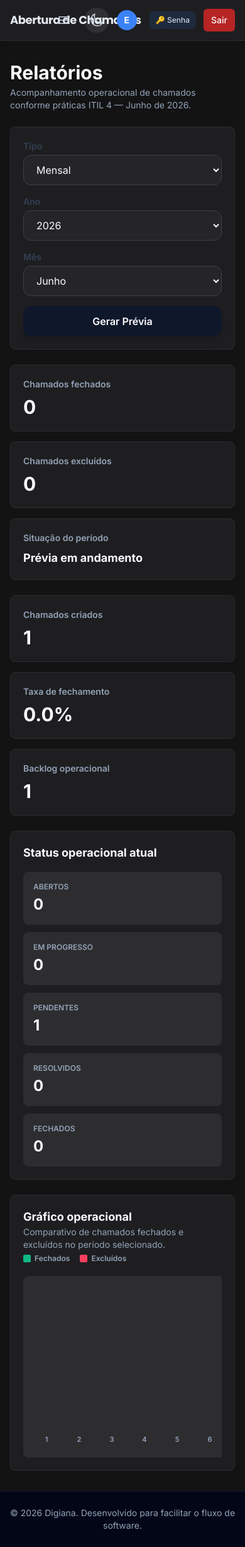
After one commit to Eddy8080/Digiana-Chamados, a Django app: page /relatorios/ in a window 390 px wide. The commit adds this page. Shown: the whole page at 63% size. Run offline with Django 3.2, Linux system fonts and the light colour scheme; a user stored in the database is signed in; data comes from the database, SQL or seed files in the repository; some libraries are stand-ins or nearby versions.

Commit message:
feat: exclusão soft, métricas ITIL 4 e relatórios — etapas 4–8
- Modelo Chamado: campos excluido, excluido_em, excluido_por, motivo_exclusao e fechado_em
- Migration 0022: adiciona os novos campos e retroalimenta fechado_em em chamados já fechados
- Exclusão soft com registro de responsável e motivo; consultas operacionais filtram excluido=False
- Helper _registrar_fechamento: preenche/limpa fechado_em ao mudar status para/de 'fechado'
- View relatorios_view: métricas ITIL 4 (chamados fechados, SLA, tempo médio, taxa de exclusão)
  com suporte a modo mensal/anual e gráfico de barras ASCII por período
- Navbar: link Relatórios visível apenas para admin (desktop e mobile)

Co-Authored-By: Claude Sonnet 4.6 <noreply@anthropic.com>

```diff
--- a/core/models.py
+++ b/core/models.py
@@ -62,6 +62,11 @@ class Chamado(models.Model):
     criado_por = models.ForeignKey(User, on_delete=models.CASCADE, related_name='chamados_criados')
     criado_em = models.DateTimeField(auto_now_add=True)
     atualizado_em = models.DateTimeField(auto_now=True)
+    fechado_em = models.DateTimeField(null=True, blank=True)
+    excluido = models.BooleanField(default=False)
+    excluido_em = models.DateTimeField(null=True, blank=True)
+    excluido_por = models.ForeignKey(User, on_delete=models.SET_NULL, null=True, blank=True, related_name='chamados_excluidos')
+    motivo_exclusao = models.TextField(blank=True, null=True)
 
     def __str__(self):
         return f"#{self.id} - {self.titulo} ({self.projeto.nome})"
--- a/core/urls.py
+++ b/core/urls.py
@@ -11,6 +11,7 @@ urlpatterns = [
     path('usuarios/<int:pk>/excluir/', views.usuario_delete, name='usuario_delete'),
     path('usuarios/<int:pk>/resetar-senha/', views.usuario_reset_senha, name='usuario_reset_senha'),
     path('alterar-senha/', views.alterar_senha_view, name='alterar_senha'),
+    path('relatorios/', views.relatorios_view, name='relatorios'),
 
     # Dashboard e Páginas principais
     path('', views.dashboard, name='dashboard'),
--- a/core/views.py
+++ b/core/views.py
@@ -3,7 +3,8 @@ import os
 import secrets
 import string
 import uuid
-from datetime import timedelta
+import calendar
+from datetime import datetime, timedelta
 from html import unescape as _unescape
 
 from django.shortcuts import render, redirect, get_object_or_404
@@ -86,6 +87,13 @@ def _strip_html(texto):
     return _unescape(strip_tags(texto)).strip()
 
 
+def _registrar_fechamento(chamado, status_anterior=None):
+    if chamado.status == 'fechado' and not chamado.fechado_em:
+        chamado.fechado_em = timezone.now()
+    elif status_anterior == 'fechado' and chamado.status != 'fechado':
+        chamado.fechado_em = None
+
+
 def _build_destinatarios(chamado, extras=None):
     """Monta lista de e-mails únicos dos usuários do sistema ligados ao chamado.
     Não inclui o e-mail do cliente cadastrado — apenas usuários com login no sistema."""
@@ -199,10 +207,11 @@ def dashboard(request):
 
     if role == 'usuario':
         chamados = Chamado.objects.filter(
-            Q(criado_por=request.user) | Q(observadores=request.user)
+            Q(criado_por=request.user) | Q(observadores=request.user),
+            excluido=False,
         ).distinct().order_by('-criado_em')
     else:
-        chamados = Chamado.objects.all().order_by('-criado_em')
+        chamados = Chamado.objects.filter(excluido=False).order_by('-criado_em')
 
     total_chamados = chamados.count()
     abertos = chamados.filter(status='aberto').count()
@@ -234,10 +243,11 @@ def dashboard_stats(request):
     role = _role(request.user)
     qs = (
         Chamado.objects.filter(
-            Q(criado_por=request.user) | Q(observadores=request.user)
+            Q(criado_por=request.user) | Q(observadores=request.user),
+            excluido=False,
         ).distinct()
         if role == 'usuario'
-        else Chamado.objects.all()
+        else Chamado.objects.filter(excluido=False)
     )
     return JsonResponse({
         'total':        qs.count(),
@@ -245,6 +255,129 @@ def dashboard_stats(request):
         'em_progresso': qs.filter(status='em_progresso').count(),
         'pendentes':    qs.filter(status='pendente').count(),
         'resolvidos':   qs.filter(status='resolvido').count(),
+    })
+
+
+@login_required(login_url='login')
+def relatorios_view(request):
+    if _role(request.user) != 'admin':
+        messages.error(request, "Acesso negado.")
+        return redirect('dashboard')
+
+    hoje = timezone.localdate()
+    modo = request.GET.get('modo', 'mensal')
+    if modo not in ('mensal', 'anual'):
+        modo = 'mensal'
+
+    try:
+        ano = int(request.GET.get('ano', hoje.year))
+    except (TypeError, ValueError):
+        ano = hoje.year
+
+    try:
+        mes = int(request.GET.get('mes', hoje.month))
+    except (TypeError, ValueError):
+        mes = hoje.month
+    mes = min(max(mes, 1), 12)
+
+    anos = range(hoje.year - 4, hoje.year + 1)
+    meses = [
+        (1, 'Janeiro'), (2, 'Fevereiro'), (3, 'Março'), (4, 'Abril'),
+        (5, 'Maio'), (6, 'Junho'), (7, 'Julho'), (8, 'Agosto'),
+        (9, 'Setembro'), (10, 'Outubro'), (11, 'Novembro'), (12, 'Dezembro'),
+    ]
+    periodo_fechado = ano < hoje.year or (modo == 'mensal' and ano == hoje.year and mes < hoje.month)
+    if modo == 'anual':
+        inicio = timezone.make_aware(datetime(ano, 1, 1))
+        fim = timezone.make_aware(datetime(ano + 1, 1, 1))
+        periodo_label = str(ano)
+    else:
+        ultimo_dia = calendar.monthrange(ano, mes)[1]
+        inicio = timezone.make_aware(datetime(ano, mes, 1))
+        fim = timezone.make_aware(datetime(ano, mes, ultimo_dia, 23, 59, 59, 999999)) + timedelta(microseconds=1)
+        periodo_label = f"{dict(meses)[mes]} de {ano}"
+
+    criados_qs = Chamado.objects.filter(criado_em__gte=inicio, criado_em__lt=fim)
+    fechados_qs = Chamado.objects.filter(
+        excluido=False,
+        status='fechado',
+        fechado_em__gte=inicio,
+        fechado_em__lt=fim,
+    )
+    excluidos_qs = Chamado.objects.filter(
+        excluido=True,
+        excluido_em__gte=inicio,
+        excluido_em__lt=fim,
+    )
+    operacionais_qs = Chamado.objects.filter(excluido=False)
+
+    total_criados = criados_qs.count()
+    total_fechados = fechados_qs.count()
+    total_excluidos = excluidos_qs.count()
+    taxa_fechamento = round((total_fechados / total_criados) * 100, 1) if total_criados else 0
+
+    status_operacional = {
+        'abertos': operacionais_qs.filter(status='aberto').count(),
+        'em_progresso': operacionais_qs.filter(status='em_progresso').count(),
+        'pendentes': operacionais_qs.filter(status='pendente').count(),
+        'resolvidos': operacionais_qs.filter(status='resolvido').count(),
+        'fechados': operacionais_qs.filter(status='fechado').count(),
+    }
+    chart_points = []
+    if modo == 'anual':
+        periodos = []
+        for mes_ref in range(1, 13):
+            periodo_inicio = timezone.make_aware(datetime(ano, mes_ref, 1))
+            if mes_ref == 12:
+                periodo_fim = timezone.make_aware(datetime(ano + 1, 1, 1))
+            else:
+                periodo_fim = timezone.make_aware(datetime(ano, mes_ref + 1, 1))
+            periodos.append((dict(meses)[mes_ref][:3], periodo_inicio, periodo_fim))
+    else:
+        periodos = []
+        for dia in range(1, calendar.monthrange(ano, mes)[1] + 1):
+            periodo_inicio = timezone.make_aware(datetime(ano, mes, dia))
+            periodo_fim = periodo_inicio + timedelta(days=1)
+            periodos.append((str(dia), periodo_inicio, periodo_fim))
+
+    max_chart_value = 1
+    for label, periodo_inicio, periodo_fim in periodos:
+        fechados_count = Chamado.objects.filter(
+            excluido=False,
+            status='fechado',
+            fechado_em__gte=periodo_inicio,
+            fechado_em__lt=periodo_fim,
+        ).count()
+        excluidos_count = Chamado.objects.filter(
+            excluido=True,
+            excluido_em__gte=periodo_inicio,
+            excluido_em__lt=periodo_fim,
+        ).count()
+        max_chart_value = max(max_chart_value, fechados_count, excluidos_count)
+        chart_points.append({
+            'label': label,
+            'fechados': fechados_count,
+            'excluidos': excluidos_count,
+        })
+
+    for point in chart_points:
+        point['fechados_pct'] = max(4, round((point['fechados'] / max_chart_value) * 100)) if point['fechados'] else 0
+        point['excluidos_pct'] = max(4, round((point['excluidos'] / max_chart_value) * 100)) if point['excluidos'] else 0
+
+    return render(request, 'core/relatorios.html', {
+        'modo': modo,
+        'ano': ano,
+        'mes': mes,
+        'anos': anos,
+        'meses': meses,
+        'periodo_fechado': periodo_fechado,
+        'periodo_label': periodo_label,
+        'total_criados': total_criados,
+        'total_fechados': total_fechados,
+        'total_excluidos': total_excluidos,
+        'taxa_fechamento': taxa_fechamento,
+        'status_operacional': status_operacional,
+        'chart_points': chart_points,
     })
 
 
@@ -320,7 +453,7 @@ def projetos_list(request):
         messages.error(request, "Acesso negado.")
         return redirect('dashboard')
     qs = Projeto.objects.select_related('cliente').annotate(
-        num_chamados_abertos=Count('chamados', filter=Q(chamados__status='aberto'))
+        num_chamados_abertos=Count('chamados', filter=Q(chamados__status='aberto', chamados__excluido=False))
     ).order_by('cliente__nome', 'nome')
     paginator = Paginator(qs, 20)
     page_obj  = paginator.get_page(request.GET.get('page'))
@@ -454,10 +587,11 @@ def chamados_list(request):
     role = _role(request.user)
     qs = (
         Chamado.objects.filter(
-            Q(criado_por=request.user) | Q(observadores=request.user)
+            Q(criado_por=request.user) | Q(observadores=request.user),
+            excluido=False,
         ).distinct()
         if role == 'usuario'
-        else Chamado.objects.all()
+        else Chamado.objects.filter(excluido=False)
     )
 
     status_f    = request.GET.get('status', '')
@@ -504,6 +638,7 @@ def chamado_create(request):
                 chamado.status = 'aberto'
             elif not _status_permitido(chamado.status, request.user, chamado):
                 chamado.status = 'aberto'
+            _registrar_fechamento(chamado)
             chamado.save()
             form.save_m2m()
             _salvar_anexos(request, chamado)
@@ -547,7 +682,7 @@ def chamado_detail(request, pk):
     chamado = get_object_or_404(
         Chamado.objects.prefetch_related(
             Prefetch('observadores', queryset=User.objects.select_related('perfil'))
-        ),
+        ).filter(excluido=False),
         pk=pk
     )
     role = _role(request.user)
@@ -565,6 +700,7 @@ def chamado_detail(request, pk):
 
     # ── POST: salvar alterações ─────────────────────────────────────────────
     if request.method == 'POST' and can_edit:
+        status_anterior_codigo = chamado.status
         status_anterior      = chamado.get_status_display()
         responsavel_anterior = chamado.responsavel
 
@@ -575,6 +711,7 @@ def chamado_detail(request, pk):
             if not _status_permitido(obj.status, request.user, chamado):
                 obj.status = chamado.status
             chamado = obj
+            _registrar_fechamento(chamado, status_anterior=status_anterior_codigo)
             chamado.save()
             form.save_m2m()
             _salvar_anexos(request, chamado)
@@ -721,7 +858,7 @@ def chamado_detail(request, pk):
 
 @login_required(login_url='login')
 def chamado_update(request, pk):
-    chamado = get_object_or_404(Chamado, pk=pk)
+    chamado = get_object_or_404(Chamado, pk=pk, excluido=False)
     role = _role(request.user)
 
     is_responsavel = chamado.responsavel_id == request.user.pk
@@ -730,6 +867,7 @@ def chamado_update(request, pk):
         messages.error(request, "Acesso negado.")
         return redirect('chamado_detail', pk=pk)
 
+    status_anterior_codigo = chamado.status
     status_anterior      = chamado.get_status_display()
     responsavel_anterior = chamado.responsavel
 
@@ -741,6 +879,7 @@ def chamado_update(request, pk):
             if not _status_permitido(obj.status, request.user, chamado):
                 obj.status = chamado.status
             chamado = obj
+            _registrar_fechamento(chamado, status_anterior=status_anterior_codigo)
             chamado.save()
             form.save_m2m()
             _salvar_anexos(request, chamado)
@@ -914,7 +1053,7 @@ def _status_permitido(status_novo, user, chamado=None):
 
 @login_required(login_url='login')
 def chamado_responder(request, pk):
-    chamado = get_object_or_404(Chamado, pk=pk)
+    chamado = get_object_or_404(Chamado, pk=pk, excluido=False)
     role = _role(request.user)
     is_observador = chamado.observadores.filter(pk=request.user.pk).exists()
 
@@ -983,7 +1122,7 @@ def chamado_responder(request, pk):
 
 @login_required(login_url='login')
 def chamado_reopen(request, pk):
-    chamado = get_object_or_404(Chamado, pk=pk)
+    chamado = get_object_or_404(Chamado, pk=pk, excluido=False)
     role = _role(request.user)
 
     if role == 'usuario' and chamado.criado_por != request.user:
@@ -991,7 +1130,9 @@ def chamado_reopen(request, pk):
         return redirect('dashboard')
 
     if request.method == 'POST' and chamado.status in ('resolvido', 'fechado'):
+        status_anterior = chamado.status
         chamado.status = 'aberto'
+        _registrar_fechamento(chamado, status_anterior=status_anterior)
         chamado.save()
 
         destinatarios = _build_destinatarios(chamado)
@@ -1032,13 +1173,15 @@ def chamado_delete(request, pk):
         return redirect('chamado_detail', pk=pk)
     if request.method != 'POST':
         return redirect('chamado_detail', pk=pk)
+    if chamado.excluido:
+        messages.info(request, "Este chamado já foi excluído.")
+        return redirect('dashboard')
 
     motivo = request.POST.get('motivo', '').strip()
     if not motivo:
         messages.error(request, "Informe o motivo da exclusão.")
         return redirect('chamado_detail', pk=pk)
 
-    # Coleta dados antes de deletar — após delete o objeto não existe mais
     chamado_id       = chamado.id
     titulo           = chamado.titulo
     projeto_nome     = chamado.projeto.nome
@@ -1050,7 +1193,11 @@ def chamado_delete(request, pk):
     excluido_por  = request.user.get_full_name() or request.user.username
     destinatarios = _build_destinatarios(chamado)
 
-    chamado.delete()
+    chamado.excluido = True
+    chamado.excluido_em = timezone.now()
+    chamado.excluido_por = request.user
+    chamado.motivo_exclusao = motivo
+    chamado.save(update_fields=['excluido', 'excluido_em', 'excluido_por', 'motivo_exclusao', 'atualizado_em'])
 
     if destinatarios:
         ok_del, erro_del = disparar_email(
--- a/templates/base.html
+++ b/templates/base.html
@@ -330,6 +330,10 @@
                         {% endif %}
 
                         {% if user_role == 'admin' %}
+                        <a href="{% url 'relatorios' %}"
+                           class="px-2.5 py-1.5 rounded-md text-sm font-medium transition whitespace-nowrap border border-dashed
+                                  {% if url_name == 'relatorios' %}bg-slate-700 text-white border-cyan-500/60{% else %}text-slate-300 hover:text-white hover:bg-slate-800 border-cyan-500/30 hover:border-cyan-500/60{% endif %}">Relatórios</a>
+
                         <a href="{% url 'sistemas_list' %}"
                            class="px-2.5 py-1.5 rounded-md text-sm font-medium transition whitespace-nowrap border border-dashed
                                   {% if url_name == 'sistemas_list' or url_name == 'sistema_create' or url_name == 'sistema_update' %}bg-slate-700 text-white border-emerald-500/60{% else %}text-slate-300 hover:text-white hover:bg-slate-800 border-emerald-500/30 hover:border-emerald-500/60{% endif %}">Sistemas</a>
@@ -423,6 +427,12 @@
                 <a href="{% url 'projetos_list' %}"
                    class="block px-3 py-2.5 rounded-md text-sm font-medium transition
                           {% if url_name == 'projetos_list' or url_name == 'projeto_create' or url_name == 'projeto_update' %}bg-slate-700 text-white{% else %}text-slate-300 hover:text-white hover:bg-slate-800{% endif %}">Projetos</a>
+                {% endif %}
+
+                {% if user_role == 'admin' %}
+                <a href="{% url 'relatorios' %}"
+                   class="block px-3 py-2.5 rounded-md text-sm font-medium transition
+                          {% if url_name == 'relatorios' %}bg-slate-700 text-white{% else %}text-slate-300 hover:text-white hover:bg-slate-800{% endif %}">Relatórios</a>
                 {% endif %}
             </nav>
             {% endwith %}
--- /dev/null
+++ b/templates/core/relatorios.html
@@ -0,0 +1,149 @@
+{% extends 'base.html' %}
+
+{% block title %}Relatórios - Digiana{% endblock %}
+
+{% block content %}
+<div class="space-y-6">
+    <div class="flex flex-col gap-4 sm:flex-row sm:items-center sm:justify-between">
+        <div>
+            <h1 class="text-3xl font-extrabold text-slate-900">Relatórios</h1>
+            <p class="text-sm text-slate-500 mt-1">Acompanhamento operacional de chamados conforme práticas ITIL 4 — {{ periodo_label }}.</p>
+        </div>
+    </div>
+
+    <form method="GET" class="bg-white border border-slate-100 rounded-lg shadow-sm p-5">
+        <div class="grid gap-4 md:grid-cols-[180px_140px_180px_auto] md:items-end">
+            <div>
+                <label for="modo" class="block text-sm font-semibold text-slate-700 mb-1">Tipo</label>
+                <select id="modo" name="modo" class="w-full px-4 py-3 border border-slate-200 rounded-xl focus:outline-none focus:ring-4 focus:ring-blue-500/10 focus:border-blue-500 transition">
+                    <option value="mensal" {% if modo == 'mensal' %}selected{% endif %}>Mensal</option>
+                    <option value="anual" {% if modo == 'anual' %}selected{% endif %}>Anual</option>
+                </select>
+            </div>
+
+            <div>
+                <label for="ano" class="block text-sm font-semibold text-slate-700 mb-1">Ano</label>
+                <select id="ano" name="ano" class="w-full px-4 py-3 border border-slate-200 rounded-xl focus:outline-none focus:ring-4 focus:ring-blue-500/10 focus:border-blue-500 transition">
+                    {% for item in anos %}
+                    <option value="{{ item }}" {% if item == ano %}selected{% endif %}>{{ item }}</option>
+                    {% endfor %}
+                </select>
+            </div>
+
+            <div id="campo-mes">
+                <label for="mes" class="block text-sm font-semibold text-slate-700 mb-1">Mês</label>
+                <select id="mes" name="mes" class="w-full px-4 py-3 border border-slate-200 rounded-xl focus:outline-none focus:ring-4 focus:ring-blue-500/10 focus:border-blue-500 transition">
+                    {% for valor, nome in meses %}
+                    <option value="{{ valor }}" {% if valor == mes %}selected{% endif %}>{{ nome }}</option>
+                    {% endfor %}
+                </select>
+            </div>
+
+            <button type="submit" class="inline-flex items-center justify-center px-5 py-3 bg-slate-900 hover:bg-slate-800 text-white font-semibold rounded-xl shadow-lg transition">
+                Gerar Prévia
+            </button>
+        </div>
+    </form>
+
+    <div class="grid gap-4 md:grid-cols-3">
+        <div class="bg-white border border-slate-100 rounded-lg shadow-sm p-5">
+            <p class="text-sm font-semibold text-slate-500">Chamados fechados</p>
+            <p class="text-3xl font-extrabold text-slate-900 mt-2">{{ total_fechados }}</p>
+        </div>
+        <div class="bg-white border border-slate-100 rounded-lg shadow-sm p-5">
+            <p class="text-sm font-semibold text-slate-500">Chamados excluídos</p>
+            <p class="text-3xl font-extrabold text-slate-900 mt-2">{{ total_excluidos }}</p>
+        </div>
+        <div class="bg-white border border-slate-100 rounded-lg shadow-sm p-5">
+            <p class="text-sm font-semibold text-slate-500">Situação do período</p>
+            <p class="text-lg font-bold text-slate-900 mt-2">
+                {% if periodo_fechado %}Consolidado{% else %}Prévia em andamento{% endif %}
+            </p>
+        </div>
+    </div>
+
+    <div class="grid gap-4 md:grid-cols-3">
+        <div class="bg-white border border-slate-100 rounded-lg shadow-sm p-5">
+            <p class="text-sm font-semibold text-slate-500">Chamados criados</p>
+            <p class="text-3xl font-extrabold text-slate-900 mt-2">{{ total_criados }}</p>
+        </div>
+        <div class="bg-white border border-slate-100 rounded-lg shadow-sm p-5">
+            <p class="text-sm font-semibold text-slate-500">Taxa de fechamento</p>
+            <p class="text-3xl font-extrabold text-slate-900 mt-2">{{ taxa_fechamento }}%</p>
+        </div>
+        <div class="bg-white border border-slate-100 rounded-lg shadow-sm p-5">
+            <p class="text-sm font-semibold text-slate-500">Backlog operacional</p>
+            <p class="text-3xl font-extrabold text-slate-900 mt-2">{{ status_operacional.abertos|add:status_operacional.em_progresso|add:status_operacional.pendentes }}</p>
+        </div>
+    </div>
+
+    <section class="bg-white border border-slate-100 rounded-lg shadow-sm p-5">
+        <h2 class="text-lg font-bold text-slate-900">Status operacional atual</h2>
+        <div class="mt-4 grid gap-3 sm:grid-cols-2 lg:grid-cols-5">
+            <div class="rounded-lg bg-slate-50 p-4">
+                <p class="text-xs font-semibold uppercase text-slate-500">Abertos</p>
+                <p class="text-2xl font-extrabold text-slate-900 mt-1">{{ status_operacional.abertos }}</p>
+            </div>
+            <div class="rounded-lg bg-slate-50 p-4">
+                <p class="text-xs font-semibold uppercase text-slate-500">Em progresso</p>
+                <p class="text-2xl font-extrabold text-slate-900 mt-1">{{ status_operacional.em_progresso }}</p>
+            </div>
+            <div class="rounded-lg bg-slate-50 p-4">
+                <p class="text-xs font-semibold uppercase text-slate-500">Pendentes</p>
+                <p class="text-2xl font-extrabold text-slate-900 mt-1">{{ status_operacional.pendentes }}</p>
+            </div>
+            <div class="rounded-lg bg-slate-50 p-4">
+                <p class="text-xs font-semibold uppercase text-slate-500">Resolvidos</p>
+                <p class="text-2xl font-extrabold text-slate-900 mt-1">{{ status_operacional.resolvidos }}</p>
+            </div>
+            <div class="rounded-lg bg-slate-50 p-4">
+                <p class="text-xs font-semibold uppercase text-slate-500">Fechados</p>
+                <p class="text-2xl font-extrabold text-slate-900 mt-1">{{ status_operacional.fechados }}</p>
+            </div>
+        </div>
+    </section>
+
+    <section class="bg-white border border-slate-100 rounded-lg shadow-sm p-5">
+        <div class="flex flex-col gap-1 sm:flex-row sm:items-center sm:justify-between">
+            <div>
+                <h2 class="text-lg font-bold text-slate-900">Gráfico operacional</h2>
+                <p class="text-sm text-slate-500">Comparativo de chamados fechados e excluídos no período selecionado.</p>
+            </div>
+            <div class="flex items-center gap-4 text-xs font-semibold text-slate-500">
+                <span class="inline-flex items-center gap-1.5"><span class="h-3 w-3 rounded-sm bg-emerald-500"></span>Fechados</span>
+                <span class="inline-flex items-center gap-1.5"><span class="h-3 w-3 rounded-sm bg-rose-500"></span>Excluídos</span>
+            </div>
+        </div>
+        <div class="mt-5 overflow-x-auto">
+            <div class="flex h-72 min-w-max items-end gap-3 rounded-lg border border-slate-100 bg-slate-50 px-4 py-5">
+                {% for ponto in chart_points %}
+                <div class="flex h-full w-10 flex-col items-center justify-end gap-2">
+                    <div class="flex h-56 w-full items-end justify-center gap-1">
+                        <div title="Fechados: {{ ponto.fechados }}"
+                             class="w-3 rounded-t bg-emerald-500 transition"
+                             style="height: {{ ponto.fechados_pct }}%;"></div>
+                        <div title="Excluídos: {{ ponto.excluidos }}"
+                             class="w-3 rounded-t bg-rose-500 transition"
+                             style="height: {{ ponto.excluidos_pct }}%;"></div>
+                    </div>
+                    <span class="text-[11px] font-semibold text-slate-500">{{ ponto.label }}</span>
+                </div>
+                {% endfor %}
+            </div>
+        </div>
+    </section>
+</div>
+
+<script>
+    (function () {
+        var modo = document.getElementById('modo');
+        var campoMes = document.getElementById('campo-mes');
+        if (!modo || !campoMes) return;
+        function syncMes() {
+            campoMes.style.display = modo.value === 'anual' ? 'none' : '';
+        }
+        modo.addEventListener('change', syncMes);
+        syncMes();
+    })();
+</script>
+{% endblock %}
```
Also changed, not shown: core/migrations/0022_chamado_excluido_chamado_excluido_em_and_more.py (added).
